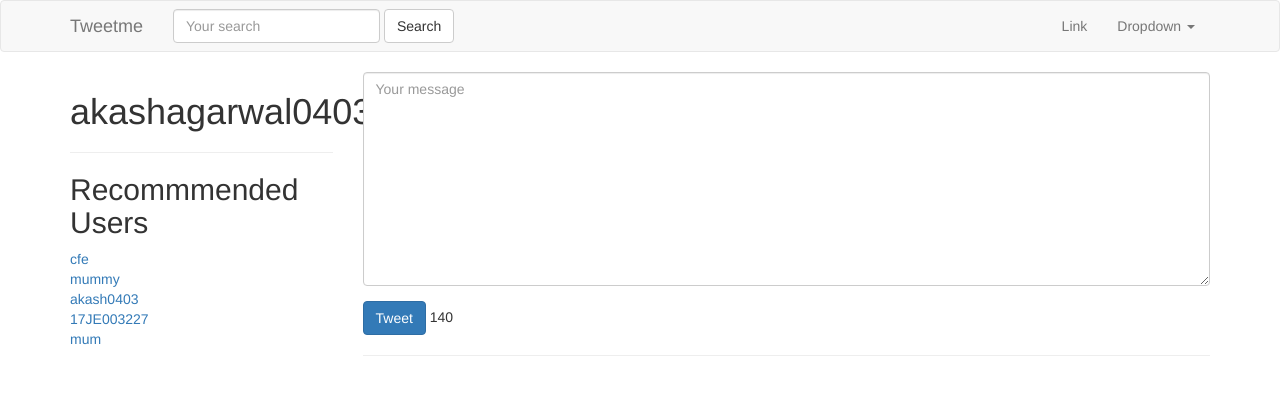
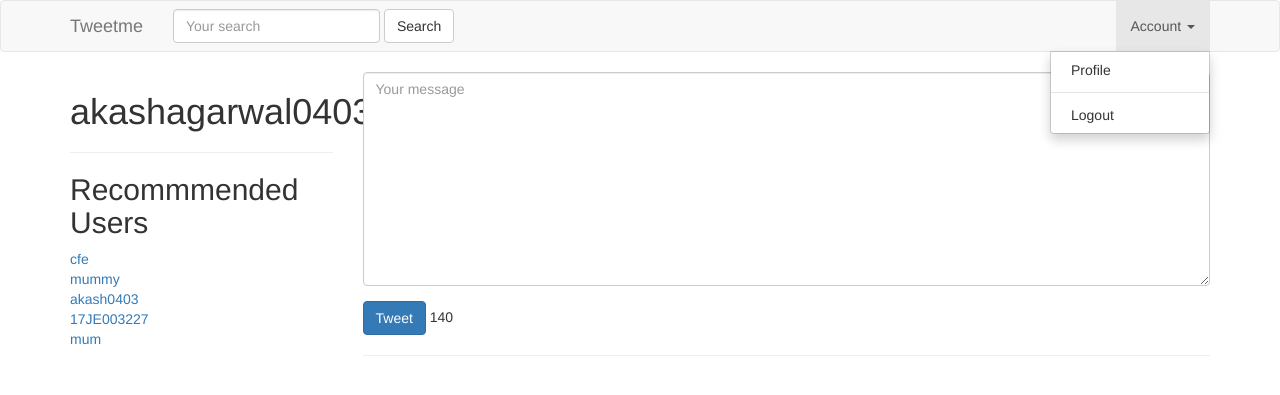
Before and after one commit to AKASHAGARWAL0403/tweetme, a Django app: page /tweet/search/ in a window 1280 px wide, after a click on "Account". Shown: the top 395 px of the page. Run offline with Django 3.2, Linux system fonts and the light colour scheme; a user stored in the database is signed in; data comes from the database, SQL or seed files in the repository; both versions use the stored data as it was after the commit; data that the repository does not hold is empty; some libraries are stand-ins or nearby versions.

Commit message:
minor changes

```diff
--- a/src/accounts/templates/registration/login.html
+++ b/src/accounts/templates/registration/login.html
@@ -47,9 +47,5 @@ $(document).ready(function(){
 <input type="hidden" name="next" value="{{ next }}" />
 </form>
 
-
-
-{# Assumes you setup the password_reset view in your URLconf #}
-<p><a href="{% url 'password_reset' %}">Lost password?</a></p>
 </div>
 {% endblock %}
--- a/src/accounts/templatetags/recommended.py
+++ /dev/null
@@ -1,12 +0,0 @@
-from django import template
-from django.contrib.auth import get_user_model
-from accounts.models import UserModel
-register = template.Library()
-
-User = get_user_model()
-
-@register.inclusion_tag('snippets/recommended.html')
-def recommended(user):
-    if isinstance(user , User):
-        qs = UserModel.objects.recommended(user , 10)
-        return {"recommended" : qs}
--- a/src/templates/base.html
+++ b/src/templates/base.html
@@ -171,7 +171,6 @@
             if (parValue.did_like){
                 verb = 'Unlike'
             }
-
             tweetContent = parValue.content + "<br/> via <a href='" + parValue.user.url + "'>" + parValue.user.username + "</a> | " + parValue.date_display + " | " + "<a href='/tweet/" + tweetValue.id + "'>View</a>" + " | " + "<a class='retweet' href='/tweet/" + tweetValue.id + "/retweet'> Retweet</a>" + " | " + "<a href=# class='like_button' data-id='"+ parValue.id + "'>"+ verb + "(" + parValue.like_count + ")</a>" + " | " + "<a class='tweet-reply' href='#' data-user='" + parValue.user.username + "' data-id='"+replyId+"'>Reply</a>"
 
 
@@ -274,12 +273,13 @@
         function loadSingleTweet(singleId)
         {
             var fetchUrl = "/api/tweet/" + singleId + "/"
+            console.log("fetch url is" , fetchUrl)
             $.ajax({
                 url : fetchUrl,
                 method:'GET',
                 success : function(data){
                     tweets = data.results
-                    //console.log(data)
+                    console.log("fetch data is" , data)
                     appendTweet()
                     updateHashLinks()
                 },
@@ -327,7 +327,6 @@
             e.preventDefault()
             var this_ = $(this);
             var formData = this_.serialize()
-            console.log(formData)
             if(currCount > 0)
             {
                 $.ajax({
@@ -335,6 +334,7 @@
                     method:'POST',
                     data : formData ,
                     success : function(data){
+                        console.log(data);
                         attachTweet(data , true)
                         updateHashLinks()
                         this_.find("input[type=text] , textarea").val("")
--- a/src/templates/navbar.html
+++ b/src/templates/navbar.html
@@ -13,19 +13,24 @@
       {% include "tweet/search_form.html" %}
       <!-- Collect the nav links, forms, and other content for toggling -->
       <div class="collapse navbar-collapse" id="bs-example-navbar-collapse-1">
+        {% if request.user.is_authenticated %}
         <ul class="nav navbar-nav navbar-right">
-          <li><a href="#">Link</a></li>
           <li class="dropdown">
-            <a href="#" class="dropdown-toggle" data-toggle="dropdown" role="button" aria-haspopup="true" aria-expanded="false">Dropdown <span class="caret"></span></a>
+            <a href="#" class="dropdown-toggle" data-toggle="dropdown" role="button" aria-haspopup="true" aria-expanded="false">Account <span class="caret"></span></a>
             <ul class="dropdown-menu">
-              <li><a href="#">Action</a></li>
-              <li><a href="#">Another action</a></li>
-              <li><a href="#">Something else here</a></li>
+              <li><a href="{{ request.user.profile.get_absolute_url }}">Profile</a></li>
               <li role="separator" class="divider"></li>
-              <li><a href="#">Separated link</a></li>
+              <li><a href="{% url 'logout' %}">Logout</a></li>
             </ul>
           </li>
         </ul>
+
+        {% else %}
+        <ul class="nav navbar-nav navbar-right">
+          <li><a href="{% url 'login' %}">Login</a></li>
+           <li><a href="{% url 'register' %}">Register</a></li>
+        </ul>
+        {% endif %}
       </div><!-- /.navbar-collapse -->
     </div><!-- /.container-fluid -->
   </nav>
--- a/src/tweetme/settings.py
+++ b/src/tweetme/settings.py
@@ -58,6 +58,7 @@ MIDDLEWARE = [
 ROOT_URLCONF = 'tweetme.urls'
 LOGIN_URL = "/login"
 LOGIN_REDIRECT_URL = "/"
+LOGOUT_REDIRECT_URL = LOGIN_REDIRECT_URL
 
 TEMPLATES = [
     {
--- a/src/tweets/api/views.py
+++ b/src/tweets/api/views.py
@@ -7,6 +7,7 @@ from .pagination import StandardResultPagination
 from rest_framework.views import APIView
 from rest_framework.response import Response
 from .serializers import TweetModalSerializers
+from django.contrib.auth.mixins import LoginRequiredMixin
 
 class LikeToggleAPIView(APIView):
     permission_classes = [permissions.IsAuthenticated]
--- a/src/tweets/models.py
+++ b/src/tweets/models.py
@@ -1,6 +1,5 @@
 from django.db import models
 from django.conf import settings
-from .validators import validate_content
 from django.urls import reverse
 # Create your models here.
 
@@ -37,7 +36,7 @@ class Tweet(models.Model):
     user = models.ForeignKey(settings.AUTH_USER_MODEL , on_delete = models.CASCADE)
     liked = models.ManyToManyField(settings.AUTH_USER_MODEL , related_name="liked" , blank=True)
     is_reply = models.BooleanField(verbose_name='Is a reply?', default=False)
-    content = models.CharField(max_length=140 , validators=[validate_content])
+    content = models.CharField(max_length=140)
     timestamp = models.DateTimeField(auto_now_add=True)
     updated = models.DateTimeField(auto_now=True)
 
--- a/src/tweets/templates/tweet/list_view.html
+++ b/src/tweets/templates/tweet/list_view.html
@@ -1,5 +1,4 @@
 {% extends "base.html" %}
-{% load recommended %}
 {% block script %}
 
 <script>
@@ -19,7 +18,11 @@
         <h1>{{ request.user }}</h1>
         <hr/>
         <h2>Recommmended Users</h2>
-        {% recommended request.user %}
+        {% for profile in recommended_users %}
+            <a href='/{{ profile.user.username }}'>{{ profile.user.username }}</a><br/>
+            {% empty %}
+            <h4>No recommended user</h4>
+        {% endfor %}
         </div>
         <div class='col-sm-9 '>
              {% if not request.GET.q %}
--- a/src/tweets/views.py
+++ b/src/tweets/views.py
@@ -8,6 +8,7 @@ from .mixins import UserLoginCheckMixin , TweetUpdateCheckMixin
 from django.db.models import Q
 from django.urls import reverse
 from django.views import View
+from accounts.models import UserModel
 # Create your views here.
 
 
@@ -51,7 +52,7 @@ class TweetDetailView(DetailView):
         print(obj)
         return obj
 
-class TweetListView(ListView):
+class TweetListView(LoginRequiredMixin , ListView):
     queryset = Tweet.objects.all()
     template_name  = "tweet/list_view.html"
     context_object_name = "object_list"
@@ -70,4 +71,5 @@ class TweetListView(ListView):
         context = super().get_context_data(*args,**kwargs)
         context['create_form'] = TweetForm()
         context['create_url'] = reverse("tweets:create_view")
+        context['recommended_users'] = UserModel.objects.recommended(self.request.user , 10)
         return context
```
Also changed, not shown: src/tweets/validators.py (deleted, +0 -7 lines), src/accounts/templatetags/__init__.py (deleted), src/db.sqlite3, src/tweets/migrations/0001_initial.py (deleted), src/tweets/migrations/0002_auto_20190607_2152.py (deleted), src/tweets/migrations/0003_tweet_parent.py (deleted), src/tweets/migrations/0004_tweet_liked.py (deleted), src/tweets/migrations/0005_tweet_isreply.py (deleted), src/tweets/migrations/0006_auto_20190610_2324.py (deleted), src/tweets/migrations/__init__.py (deleted).
